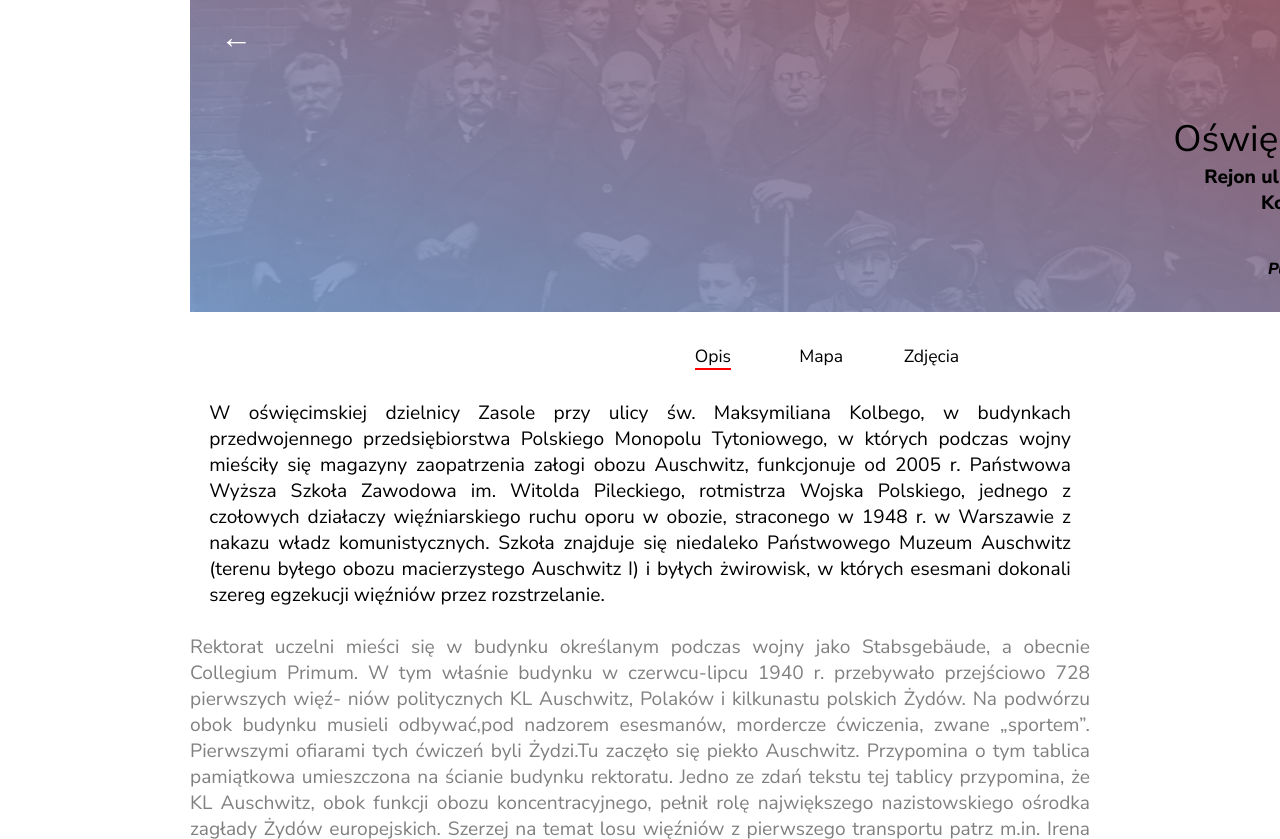
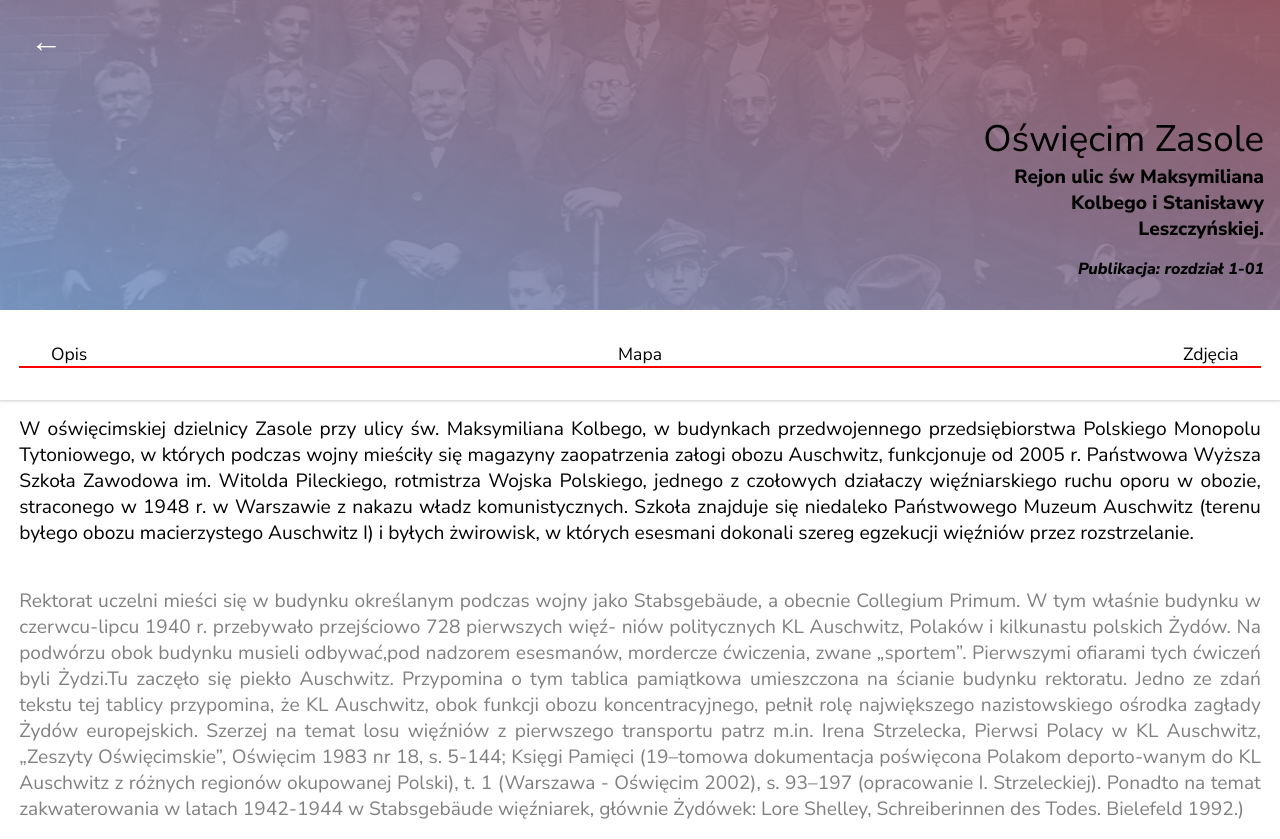
Before and after one commit to JakronIT/MPM-Photo-Slider, a plain HTML site: page index.html in a window 1280 px wide. Shown: the top 839 px of the page. Drawn offline with Linux system fonts and the light colour scheme; no server answers.

Commit message:
code improvment

```diff
--- a/css/style.scss
+++ b/css/style.scss
@@ -8,55 +8,21 @@ body {
     font-family: "Nunito Sans", sans-serif;
 }
 
-article {
-    font-size: 1.2rem;
-    text-align: justify;
-    color: grey;
-    max-height: 50vh;
-    padding-top: 50vh;
-}
-
-.map-container {
-    position: relative;
+.header-nav {
     height: 50vh;
+    position: fixed;
     width: 100vw;
-}
-
-.map-container iframe {
-    height: 50vh;
-    width: 100vw;
-}
-
-.background {
-    background-image: -webkit-gradient(linear,
-            right top,
-            left bottom,
-            from(rgba(106, 9, 28, 0.6)),
-            to(rgba(19, 100, 195, 0.5))),
-        url("../assets/app_hero_white.jpg");
-    background-image: linear-gradient(to bottom left,
-            rgba(106, 9, 28, 0.6),
-            rgba(19, 100, 195, 0.5)),
-        url("../assets/app_hero_white.jpg");
+    background-position: center;
     background-size: cover;
-    background-position: center;
-    background-repeat: no-repeat;
-    padding: 1rem 0;
-    padding-bottom: 3rem;
-    height: 40vh;
-
-    .arrow {
-        margin-left: 30px;
-        font-size: 2rem;
-
-        a {
-            text-decoration: none;
-            color: white;
-        }
-    }
 }
 
 header {
+    -webkit-box-shadow: 0px 0px 3px 1px rgba(176, 176, 176, 0.6);
+    -moz-box-shadow: 0px 0px 3px 1px rgba(176, 176, 176, 0.6);
+    box-shadow: 0px 0px 3px 1px rgba(176, 176, 176, 0.6);
+    top: 0;
+    height: 50vh;
+
     h1 {
         font-weight: 400;
         font-size: 2.3rem;
@@ -84,12 +50,32 @@ header {
     }
 }
 
-.header-nav {
+.background {
+    background-image: -webkit-gradient(linear,
+            right top,
+            left bottom,
+            from(rgba(106, 9, 28, 0.6)),
+            to(rgba(19, 100, 195, 0.5))),
+        url("../assets/app_hero_white.jpg");
+    background-image: linear-gradient(to bottom left,
+            rgba(106, 9, 28, 0.6),
+            rgba(19, 100, 195, 0.5)),
+        url("../assets/app_hero_white.jpg");
+    background-size: cover;
+    background-position: center;
+    background-repeat: no-repeat;
     height: 50vh;
-    position: fixed;
-    width: 100vw;
-    background-position: center;
-    background-size: cover;
+
+    .arrow {
+        padding-left: 30px;
+        padding-top: 20px;
+        font-size: 2rem;
+
+        a {
+            text-decoration: none;
+            color: white;
+        }
+    }
 }
 
 .nav-bar {
@@ -97,43 +83,55 @@ header {
     display: flex;
     font-size: 1.1rem;
     left: 0;
-    padding: 2rem 0 2rem 1.2rem;
+    padding: 2rem 0 2rem 0;
     position: absolute;
     bottom: 0;
     width: 100vw;
     justify-content: center;
 
-    ul li {
-        display: inline-block;
-        width: 100px;
+    ul {
+        width: 100vw;
+        border-bottom: red solid 2px;
+        display: flex;
+        justify-content: space-between;
+        margin-left: 1.2rem;
+        margin-right: 1.2rem;
 
-        :nth-child(2) {
+        li {
             display: inline-block;
             width: 100px;
+            text-align: center;
         }
     }
 }
 
-.underline {
-    color: black;
-    /* font-weight: 800; */
-    border-bottom: red solid 2px;
-    padding: 0 0px 0px 0px;
+article {
+    font-size: 1.2rem;
+    text-align: justify;
+    color: grey;
+    max-height: 50vh;
+    padding-top: 50vh;
+
+    p {
+        margin: 1rem 1.2rem 0 1.2rem;
+    }
+
+    p:first-child {
+        color: black;
+    }
 }
 
 .invisibility {
     display: none;
 }
 
-p:first-child {
-    color: black;
-    margin: 0 1.2rem 0 1.2rem;
-}
+.map-container {
+    position: relative;
+    height: 50vh;
+    width: 100vw;
 
-@media (min-width: 900px) {
-    body {
-        margin-left: auto;
-        margin-right: auto;
-        width: 900px;
+    iframe {
+        height: 50vh;
+        width: 100vw;
     }
 }
```
Also changed, not shown: css/style.css, 1 other file.
